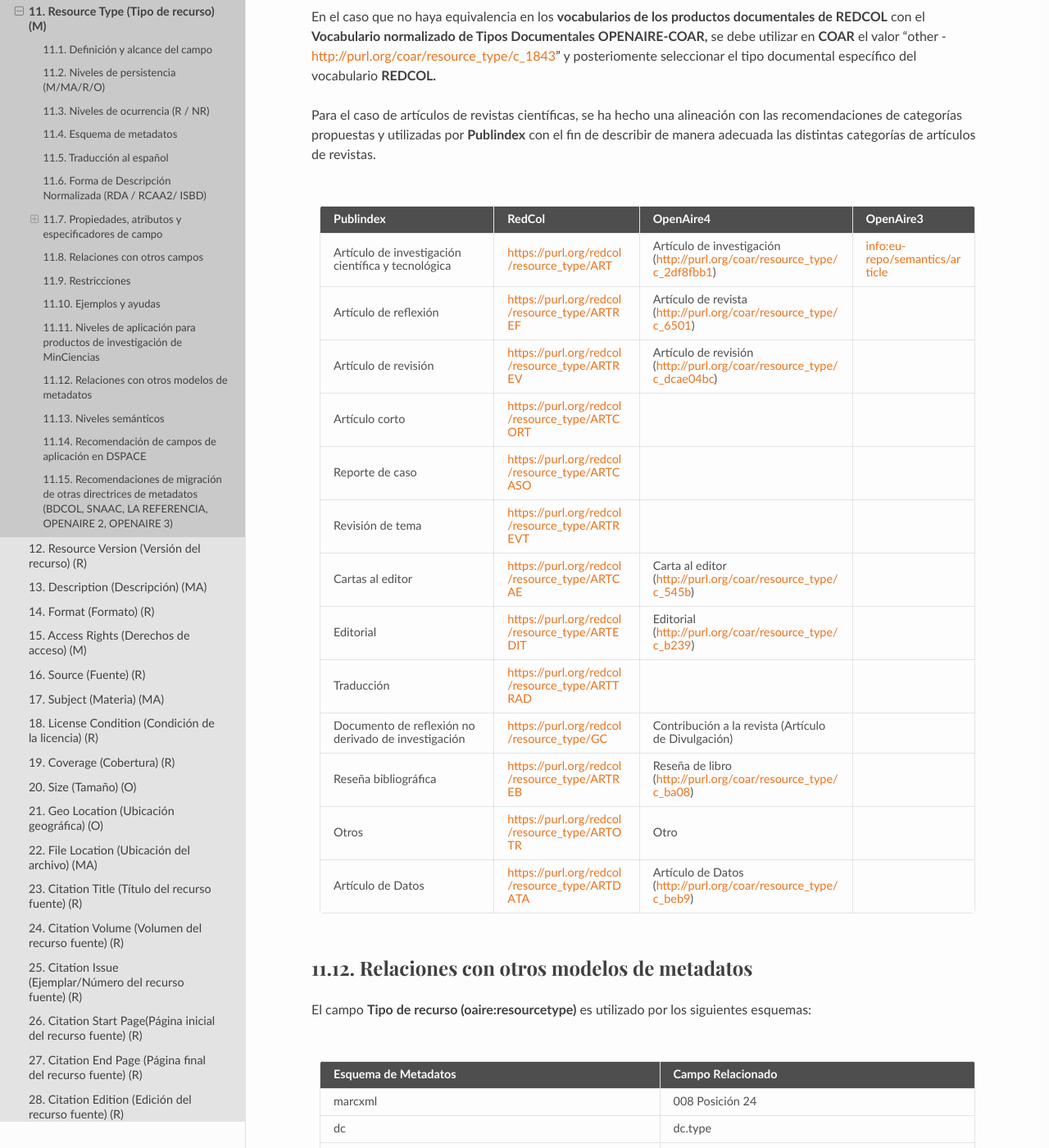
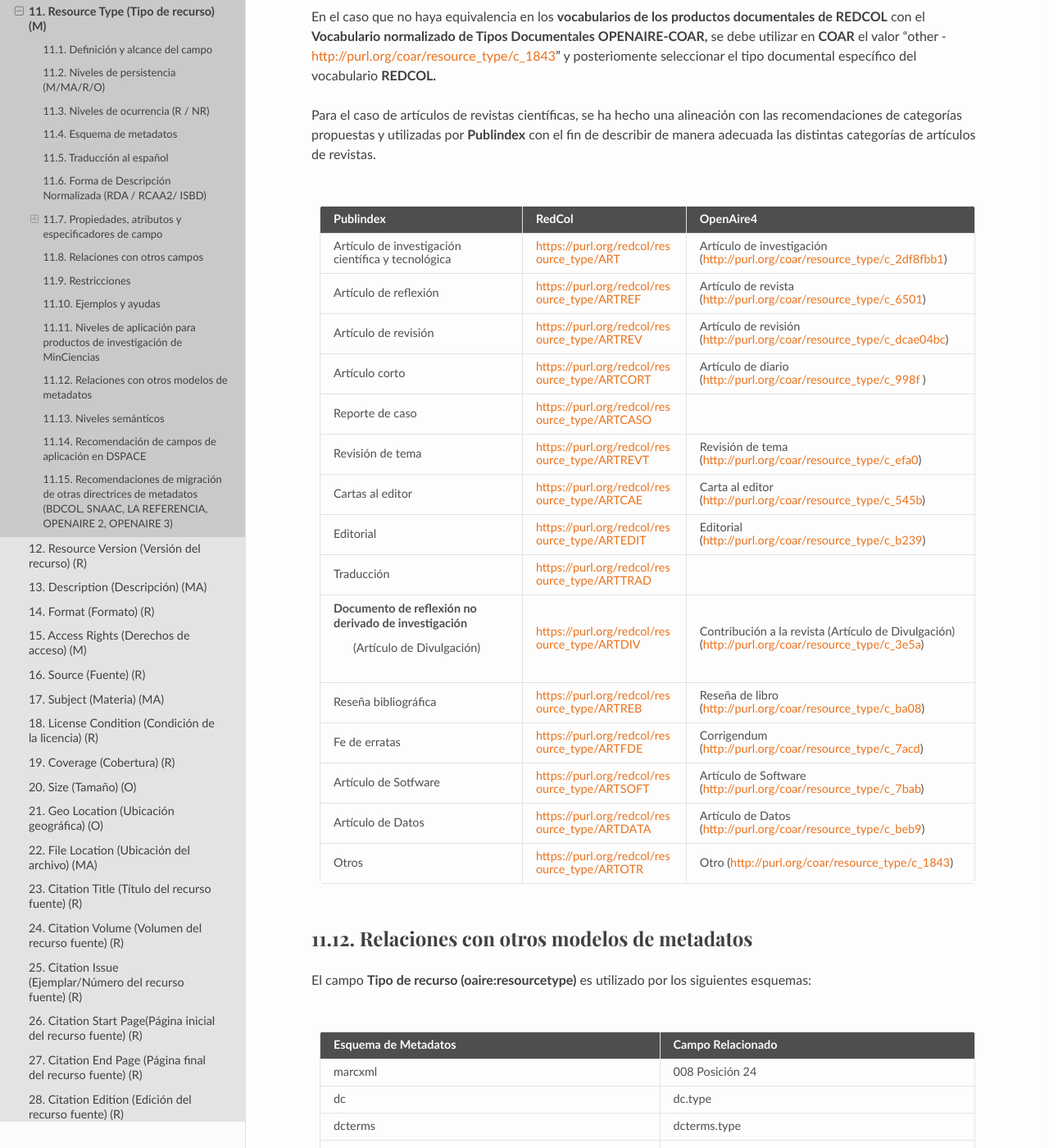
Before and after one commit to rcic/openaire4, a Sphinx documentation site: the page built from docs/field_publicationtype.rst, in a window 1280 px wide and 1400 px high, scrolled down 13685 px. Shown: the whole window at 82% size. Built offline with Sphinx 7.4.7 and the Read the Docs theme 2.0.0, drawn with Linux system fonts in a browser that asks for light colours; some web fonts are replaced; a script that is not in the unit is left out.

Commit message:
Update field_publicationtype.rst

```diff
--- a/docs/field_publicationtype.rst
+++ b/docs/field_publicationtype.rst
@@ -624,35 +624,40 @@ Para el caso de artículos de revistas científicas, se ha hecho una alineación
 
 .. tabularcolumns:: |\Y{0.2}|\Y{0.3}|\Y{0.3}|\Y{0.2}|
 
-+-------------------------------------------------------+--------------------------------------------------+-------------------------------------------------------------------------------+----------------------------------+
-| Publindex                                             | RedCol                                           | OpenAire4                                                                     | OpenAire3                        |
-+=======================================================+==================================================+===============================================================================+==================================+
-| Artículo de investigación científica y tecnológica    | https://purl.org/redcol/resource\_type/ART       | Artículo de investigación (http://purl.org/coar/resource\_type/c\_2df8fbb1)   | info:eu-repo/semantics/article   |
-+-------------------------------------------------------+--------------------------------------------------+-------------------------------------------------------------------------------+----------------------------------+
-| Artículo de reflexión                                 | https://purl.org/redcol/resource\_type/ARTREF    | Artículo de revista (http://purl.org/coar/resource\_type/c\_6501)             |                                  |
-+-------------------------------------------------------+--------------------------------------------------+-------------------------------------------------------------------------------+----------------------------------+
-| Artículo de revisión                                  | https://purl.org/redcol/resource\_type/ARTREV    | Artículo de revisión (http://purl.org/coar/resource\_type/c\_dcae04bc)        |                                  |
-+-------------------------------------------------------+--------------------------------------------------+-------------------------------------------------------------------------------+----------------------------------+
-| Artículo corto                                        | https://purl.org/redcol/resource\_type/ARTCORT   |                                                                               |                                  |
-+-------------------------------------------------------+--------------------------------------------------+-------------------------------------------------------------------------------+----------------------------------+
-| Reporte de caso                                       | https://purl.org/redcol/resource\_type/ARTCASO   |                                                                               |                                  |
-+-------------------------------------------------------+--------------------------------------------------+-------------------------------------------------------------------------------+----------------------------------+
-| Revisión de tema                                      | https://purl.org/redcol/resource\_type/ARTREVT   |                                                                               |                                  |
-+-------------------------------------------------------+--------------------------------------------------+-------------------------------------------------------------------------------+----------------------------------+
-| Cartas al editor                                      | https://purl.org/redcol/resource\_type/ARTCAE    | Carta al editor (http://purl.org/coar/resource\_type/c\_545b)                 |                                  |
-+-------------------------------------------------------+--------------------------------------------------+-------------------------------------------------------------------------------+----------------------------------+
-| Editorial                                             | https://purl.org/redcol/resource\_type/ARTEDIT   | Editorial (http://purl.org/coar/resource\_type/c\_b239)                       |                                  |
-+-------------------------------------------------------+--------------------------------------------------+-------------------------------------------------------------------------------+----------------------------------+
-| Traducción                                            | https://purl.org/redcol/resource\_type/ARTTRAD   |                                                                               |                                  |
-+-------------------------------------------------------+--------------------------------------------------+-------------------------------------------------------------------------------+----------------------------------+
-| Documento de reflexión no derivado de investigación   | https://purl.org/redcol/resource\_type/GC        | Contribución a la revista (Artículo de Divulgación)                           |                                  |
-+-------------------------------------------------------+--------------------------------------------------+-------------------------------------------------------------------------------+----------------------------------+
-| Reseña bibliográfica                                  | https://purl.org/redcol/resource\_type/ARTREB    | Reseña de libro (http://purl.org/coar/resource\_type/c\_ba08)                 |                                  |
-+-------------------------------------------------------+--------------------------------------------------+-------------------------------------------------------------------------------+----------------------------------+
-| Otros                                                 | https://purl.org/redcol/resource\_type/ARTOTR    | Otro                                                                          |                                  |
-+-------------------------------------------------------+--------------------------------------------------+-------------------------------------------------------------------------------+----------------------------------+
-| Artículo de Datos                                     | https://purl.org/redcol/resource\_type/ARTDATA   | Artículo de Datos (http://purl.org/coar/resource\_type/c\_beb9)               |                                  |
-+-------------------------------------------------------+--------------------------------------------------+-------------------------------------------------------------------------------+----------------------------------+
++-------------------------------------------------------+--------------------------------------------------+-------------------------------------------------------------------------------+
+| Publindex                                             | RedCol                                           | OpenAire4                                                                     |
++=======================================================+==================================================+===============================================================================+
+| Artículo de investigación científica y tecnológica    | https://purl.org/redcol/resource\_type/ART       | Artículo de investigación (http://purl.org/coar/resource\_type/c\_2df8fbb1)   |
++-------------------------------------------------------+--------------------------------------------------+-------------------------------------------------------------------------------+
+| Artículo de reflexión                                 | https://purl.org/redcol/resource\_type/ARTREF    | Artículo de revista (http://purl.org/coar/resource\_type/c\_6501)             |
++-------------------------------------------------------+--------------------------------------------------+-------------------------------------------------------------------------------+
+| Artículo de revisión                                  | https://purl.org/redcol/resource\_type/ARTREV    | Artículo de revisión (http://purl.org/coar/resource\_type/c\_dcae04bc)        |
++-------------------------------------------------------+--------------------------------------------------+-------------------------------------------------------------------------------+
+| Artículo corto                                        | https://purl.org/redcol/resource\_type/ARTCORT   | Artículo de diario  (http://purl.org/coar/resource_type/c\_998f )             |
++-------------------------------------------------------+--------------------------------------------------+-------------------------------------------------------------------------------+
+| Reporte de caso                                       | https://purl.org/redcol/resource\_type/ARTCASO   |                                                                               |
++-------------------------------------------------------+--------------------------------------------------+-------------------------------------------------------------------------------+
+| Revisión de tema                                      | https://purl.org/redcol/resource\_type/ARTREVT   | Revisión de tema (http://purl.org/coar/resource_type/c\_efa0)                 |
++-------------------------------------------------------+--------------------------------------------------+-------------------------------------------------------------------------------+
+| Cartas al editor                                      | https://purl.org/redcol/resource\_type/ARTCAE    | Carta al editor (http://purl.org/coar/resource\_type/c\_545b)                 |
++-------------------------------------------------------+--------------------------------------------------+-------------------------------------------------------------------------------+
+| Editorial                                             | https://purl.org/redcol/resource\_type/ARTEDIT   | Editorial (http://purl.org/coar/resource\_type/c\_b239)                       |
++-------------------------------------------------------+--------------------------------------------------+-------------------------------------------------------------------------------+
+| Traducción                                            | https://purl.org/redcol/resource\_type/ARTTRAD   |                                                                               |
++-------------------------------------------------------+--------------------------------------------------+-------------------------------------------------------------------------------+
+| Documento de reflexión no derivado de investigación   | https://purl.org/redcol/resource\_type/ARTDIV    | Contribución a la revista (Artículo de Divulgación)                           |
+|  (Artículo de Divulgación)                            |                                                  | (http://purl.org/coar/resource_type/c\_3e5a)                                  |
++-------------------------------------------------------+--------------------------------------------------+-------------------------------------------------------------------------------+
+| Reseña bibliográfica                                  | https://purl.org/redcol/resource\_type/ARTREB    | Reseña de libro (http://purl.org/coar/resource\_type/c\_ba08)                 |
++-------------------------------------------------------+--------------------------------------------------+-------------------------------------------------------------------------------+
+| Fe de erratas                                         | https://purl.org/redcol/resource\_type/ARTFDE    | Corrigendum (http://purl.org/coar/resource_type/c\_7acd)                      |
++-------------------------------------------------------+--------------------------------------------------+-------------------------------------------------------------------------------+
+| Artículo de Sotfware                                  | https://purl.org/redcol/resource\_type/ARTSOFT   | Artículo de Software (http://purl.org/coar/resource_type/c\_7bab)             |
++-------------------------------------------------------+--------------------------------------------------+-------------------------------------------------------------------------------+
+| Artículo de Datos                                     | https://purl.org/redcol/resource\_type/ARTDATA   | Artículo de Datos (http://purl.org/coar/resource\_type/c\_beb9)               |
++-------------------------------------------------------+--------------------------------------------------+-------------------------------------------------------------------------------+
+| Otros                                                 | https://purl.org/redcol/resource\_type/ARTOTR    | Otro (http://purl.org/coar/resource_type/c\_1843)                             |
++-------------------------------------------------------+--------------------------------------------------+-------------------------------------------------------------------------------+
 
 
 
```
